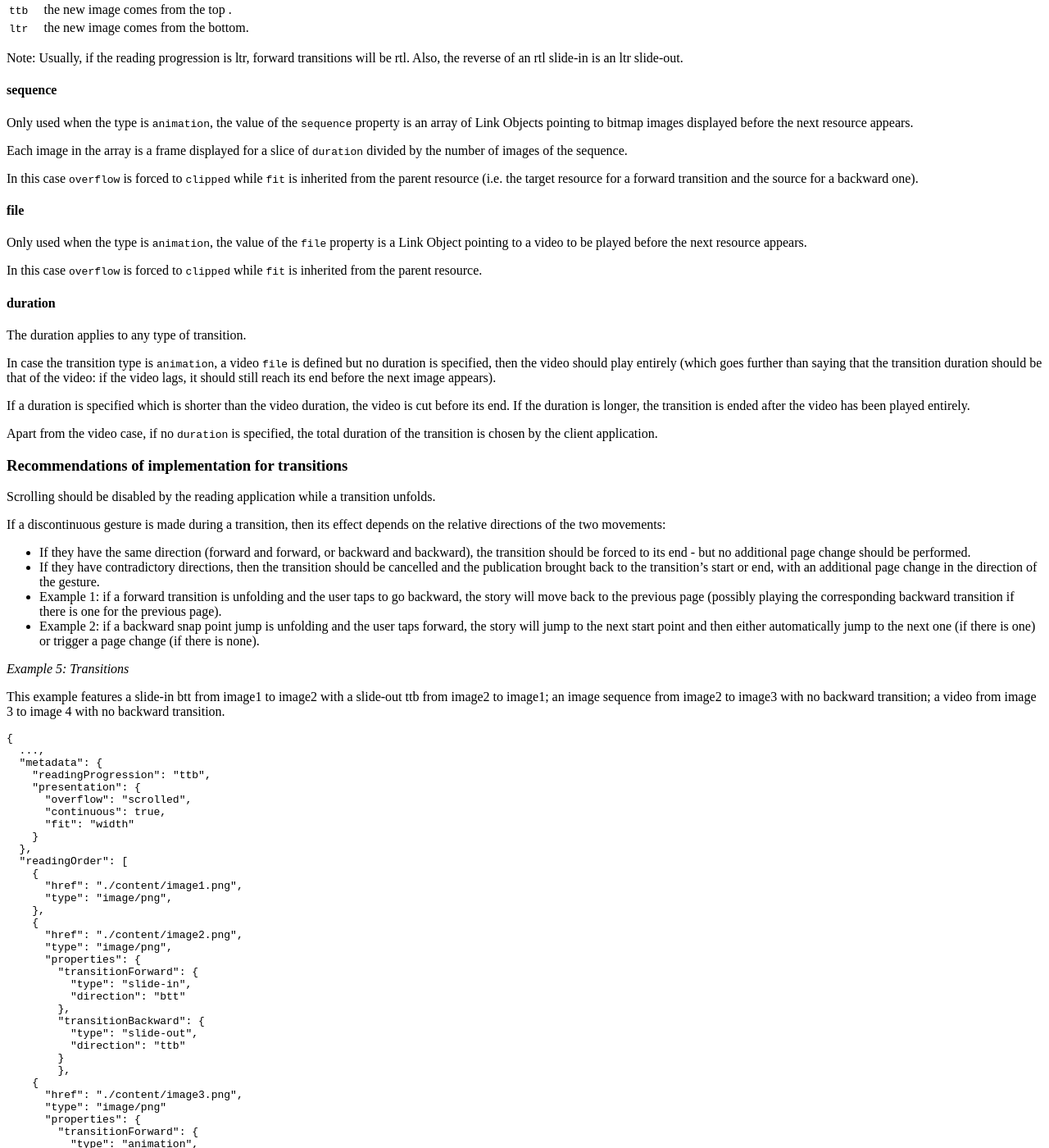
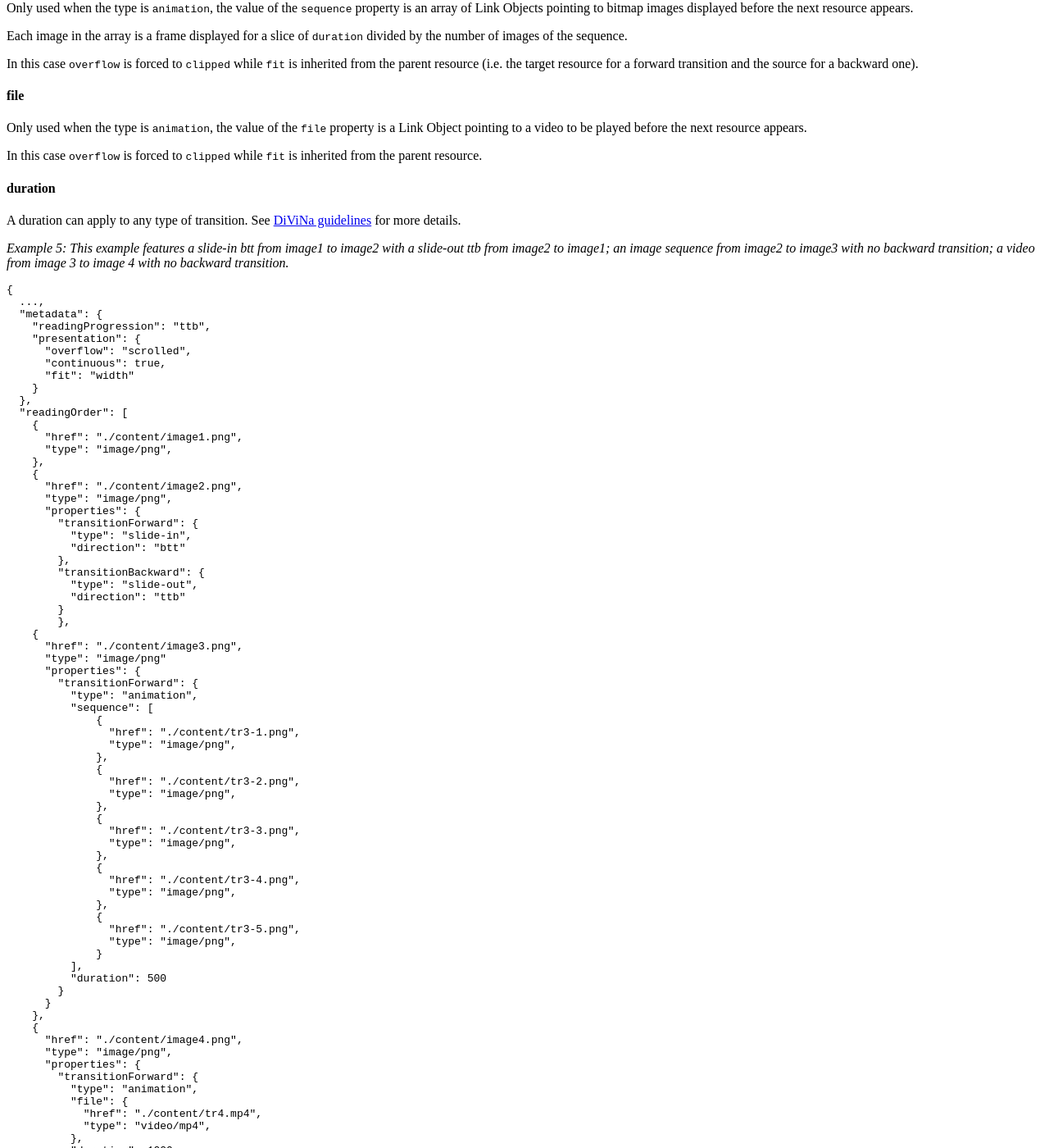
Before and after one commit to readium/webpub-manifest, a Jekyll site: the page built from extensions/divina.md, in a window 1280 px wide and 1400 px high, scrolled down 4038 px. Shown: the whole window at 82% size. Built offline with Jekyll 4.4.1, drawn with Linux system fonts in a browser that asks for light colours; our own code applies the rules of GitHub Pages for plain Markdown files; comment, search, counter and statistics services are not loaded; some of the changed text lies outside the part shown.

Commit message:
Move info to new divina guidelines

````diff
--- a/extensions/divina.md
+++ b/extensions/divina.md
@@ -188,12 +188,6 @@
 | [transitionForward](#transitionForward-transitionBackward) | Describes the transition to be applied when moving FROM the previous resource TO current resource in reading order  | Transition Object | See [Transition Object](#the-transition-object)  |
 | [transitionBackward](#transitionForward-transitionBackward) | Describes the transition to be applied when moving FROM the current resource TO the previous resource in reading order  | Transition Object | See [Transition Object](#the-transition-object)  |
 
-A transition disables any continuity between the current resource and the next, i.e. it locally applies a form of `continuous`=`false`. Therefore, a transition represents the only way of creating “breaks” or “pages” in a webtoon (i.e. when continuous=true). However, do note that:
-
-* This can only be done with a `transitionForward` (if continuous=true, any `transitionBackward` will be discarded, except if it happens to coincide with a `transitionForward`, i.e. if both transitions are properties of the same Link Object).
-* The elements making up a “page” in such a paginated webtoon will necessarily be stitched together in the direction of the `readingProgression` (for example, you can’t have 2 images stitched together vertically if `readingProgression` = `ltr`).
-
-
 ### transitionForward, transitionBackward
 
 Keep in mind that a forward transition is placed on the TARGET resource of the transition.
@@ -251,29 +245,10 @@
 
 #### duration
 
-The duration applies to any type of transition.
-
-In case the transition type is `animation`, a video `file` is defined but no duration is specified, then the video should play entirely (which goes further than saying that the transition duration should be that of the video: if the video lags, it should still reach its end before the next image appears).
-
-If a duration is specified which is shorter than the video duration, the video is cut before its end. If the duration is longer, the transition is ended after the video has been played entirely.
-
-Apart from the video case, if no `duration` is specified, the total duration of the transition is chosen by the client application.
+A duration can apply to any type of transition. See [DiViNa guidelines](../guidelines/divina-guidelines.md) for more details.
 
 
-### Recommendations of implementation for transitions
-
-Scrolling should be disabled by the reading application while a transition unfolds.
-
-If a discontinuous gesture is made during a transition, then its effect depends on the relative directions of the two movements:
-
-* If they have the same direction (forward and forward, or backward and backward), the transition should be forced to its end - but no additional page change should be performed.
-* If they have contradictory directions, then the transition should be cancelled and the publication brought back to the transition’s start or end, with an additional page change in the direction of the gesture.
- * Example 1: if a forward transition is unfolding and the user taps to go backward, the story will move back to the previous page (possibly playing the corresponding backward transition if there is one for the previous page).
- * Example 2: if a backward snap point jump is unfolding and the user taps forward, the story will jump to the next start point and then either automatically jump to the next one (if there is one) or trigger a page change (if there is none).
-
-*Example 5: Transitions*
-
-This example features a slide-in btt from image1 to image2 with a slide-out ttb from image2 to image1; an image sequence from image2 to image3 with no backward transition; a video from image 3 to image 4 with no backward transition.
+*Example 5: This example features a slide-in btt from image1 to image2 with a slide-out ttb from image2 to image1; an image sequence from image2 to image3 with no backward transition; a video from image 3 to image 4 with no backward transition.*
 
 ```json
 {
````
Also changed, not shown: guidelines/divina-guidelines.md (added, +30 -0 lines).
